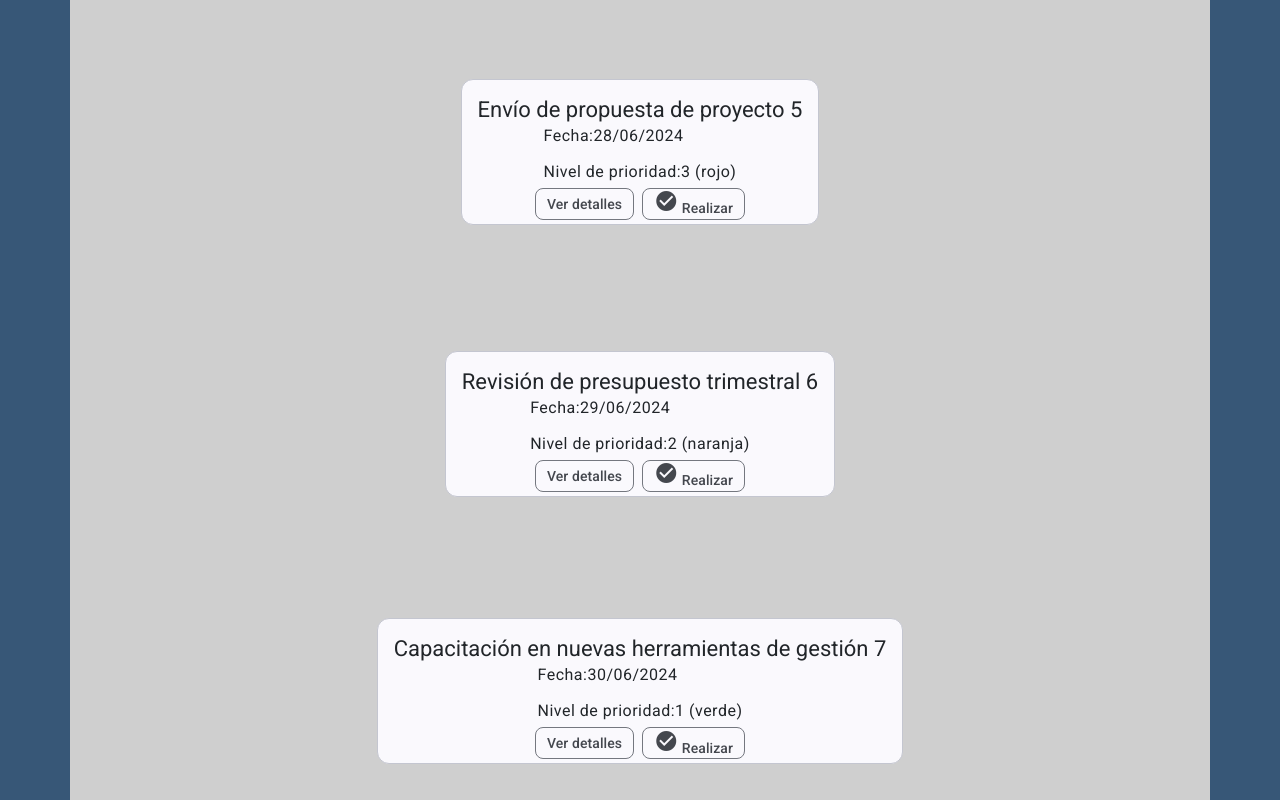
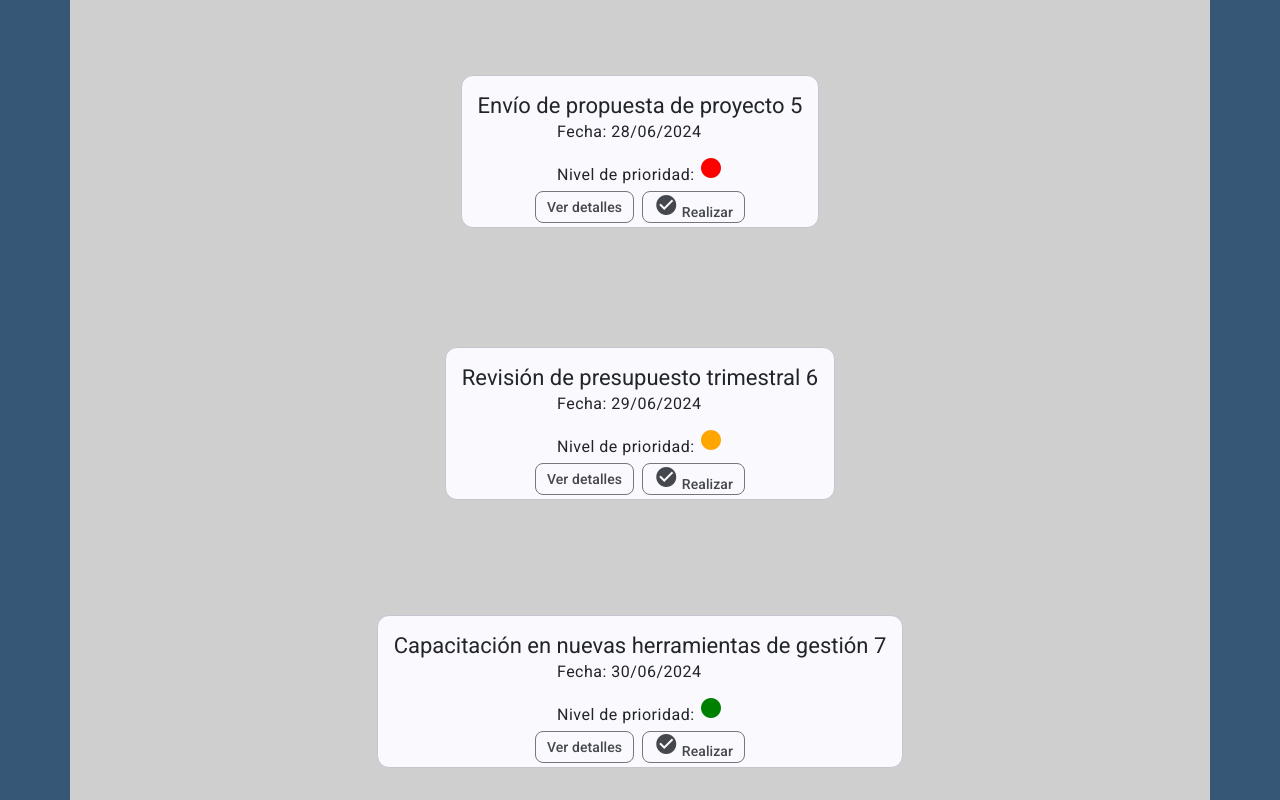
Before and after one commit to Clandita/Front---C2, an Angular app: page /tareas in a window 1280 px wide. Shown: the part 1300-2100 px from the top of the page. Built offline with nearby package versions, Linux system fonts and the light colour scheme.

Commit message:
Iconos prioridad

```diff
--- a/src/app/components/nav-bar/nav-bar.component.scss
+++ b/src/app/components/nav-bar/nav-bar.component.scss
@@ -17,8 +17,6 @@
         margin: 0 10px;
     }
 }
-
-
 .example-spacer {
     flex: 1 1 auto;
   }
--- a/src/app/components/tarea/tarea.component.html
+++ b/src/app/components/tarea/tarea.component.html
@@ -1,14 +1,13 @@
 <mat-card class="card-tarea" appearance="outlined">
   <mat-card-header>
-    <mat-card-title>{{tarea.titulo}} {{tarea.id}}</mat-card-title>
+    <mat-card-title>{{ tarea.titulo }} {{ tarea.id }}</mat-card-title>
   </mat-card-header>
   <mat-card-content>
-    <p> Fecha:{{tarea.fecha| date: 'dd/MM/yyyy'}}</p>
-    <p></p>
-    <p *ngIf="tarea.prioridad==1">Nivel de prioridad:{{tarea.prioridad}} (verde)</p>
-    <p *ngIf="tarea.prioridad==2">Nivel de prioridad:{{tarea.prioridad}} (naranja)</p>
-    <p *ngIf="tarea.prioridad==3">Nivel de prioridad:{{tarea.prioridad}} (rojo)</p>
+    <p> Fecha: {{ tarea.fecha | date: 'dd/MM/yyyy' }}</p>
 
+    <p *ngIf="tarea.prioridad==1">Nivel de prioridad: <mat-icon style="color: green;">circle</mat-icon></p>
+    <p *ngIf="tarea.prioridad==2">Nivel de prioridad: <mat-icon style="color: orange;">circle</mat-icon></p>
+    <p *ngIf="tarea.prioridad==3">Nivel de prioridad: <mat-icon style="color: red;">circle</mat-icon></p>
   </mat-card-content>
   <mat-card-footer class="example-card-footer">
     <mat-chip-set aria-label="Chihuahua traits">
@@ -17,7 +16,7 @@
         <mat-icon>check_circle</mat-icon> Realizar
       </mat-chip>
       <mat-chip *ngIf="tarea.realizada" color="primary" (click)="marcarComoNoRealizada(tarea)">
-        <mat-icon class="check-icon-green" >check_circle</mat-icon> Realizada
+        <mat-icon class="check-icon-green">check_circle</mat-icon> Realizada
       </mat-chip>
     </mat-chip-set>
   </mat-card-footer>
```
